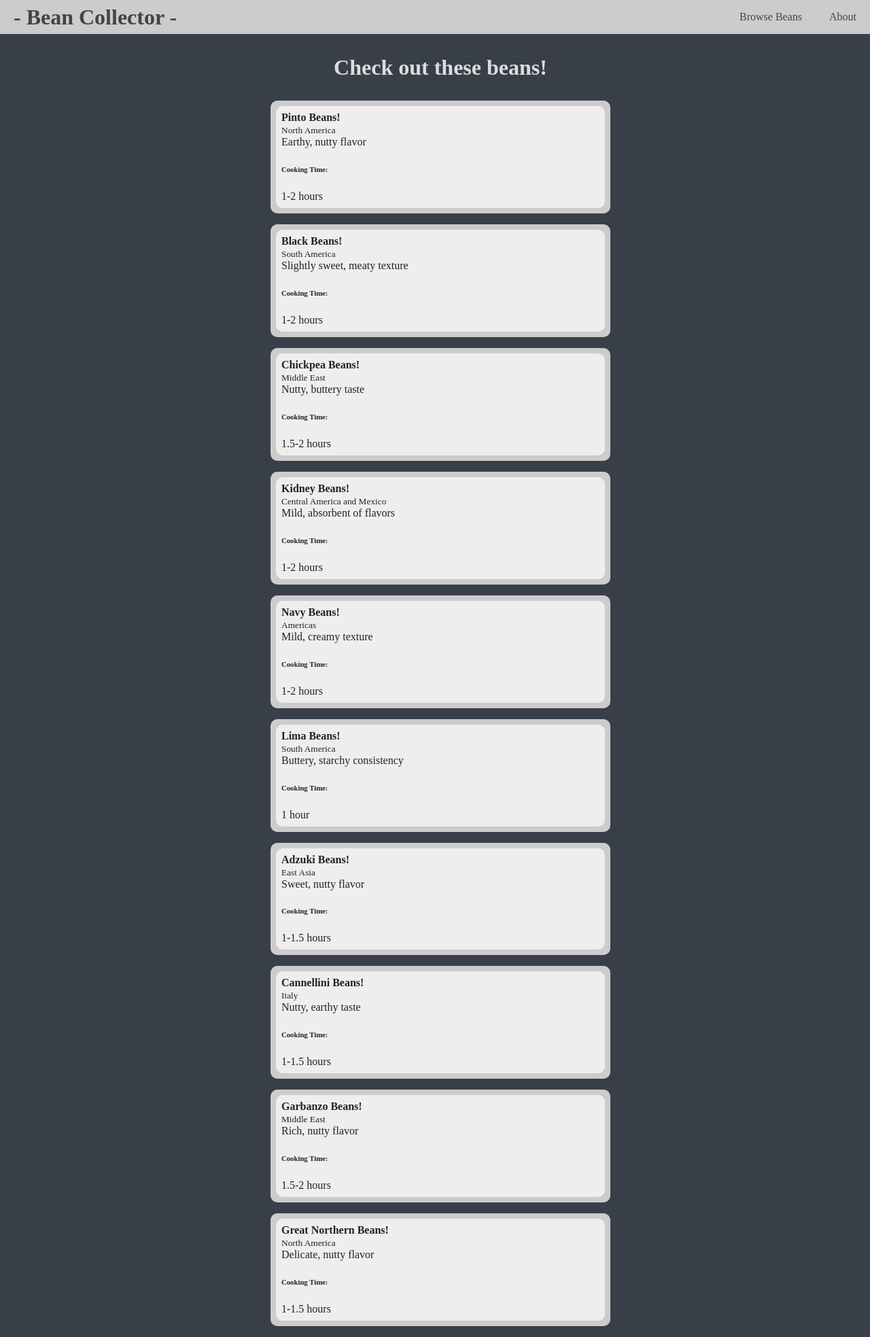
After one commit to TimHuitt/bean_collector, a Django app: page /beans/ in a window 1280 px wide. The commit adds this page. Shown: the whole page at 68% size. Run offline with Django 5.2, Linux system fonts and the light colour scheme.

Commit message:
update pages

```diff
--- a/main_app/css/style.css
+++ /dev/null
@@ -1,5 +0,0 @@
-body {
-  display: flex;
-  min-height: 100vh;
-  flex-direction: column;
-}
--- /dev/null
+++ b/main_app/static/css/style.css
@@ -0,0 +1,96 @@
+* {
+  box-sizing: border-box
+}
+body {
+  display: flex;
+  min-height: 100vh;
+  width: 100%;
+  flex-direction: column;
+  margin-top: 60px;
+  background-color: #393f48;
+  color: #ddd;
+}
+main {
+  display: flex;
+  flex-direction: column;
+  align-items: center;
+  width: 100%;
+}
+a {
+  color: inherit;
+  text-decoration: none;
+  font-style: normal;
+  font-weight: normal;
+  margin: 0;
+  padding: 0;
+  background: none;
+  border: none;
+}
+header {
+  display: flex;
+  justify-content: space-between;
+  align-items: center;
+  position: fixed;
+  top: 0;
+  left: 0;
+  width: 100%;
+  height: 50px;
+  color: #444;
+  background: #ccc;
+}
+.header-title {
+  display: flex;
+  align-items: center;
+  height: 50px;
+  padding-left: 20px;
+  cursor: pointer;
+}
+.header-title h1 {
+  margin: 0;
+}
+.header-links {
+  display: flex;
+}
+.header-links a {
+  display: flex;
+  align-items: center;
+  width: auto;
+  height: 50px;
+  padding: 0 20px;
+  cursor: pointer;
+}
+.header-links a:hover {
+  background: #fff;
+}
+.home-description {
+  max-width: 500px;
+  text-align: center;
+}
+.bean-container {
+  width: 100%;
+  max-width: 500px;
+  margin: 8px 0;
+  padding: 8px;
+  color: #222;
+  background: #ccc;
+  border-radius: 10px;
+}
+.bean-container h4,
+.bean-container p {
+  margin: 0;
+}
+.bean-wrapper {
+  padding: 8px;
+  background: #eee;
+  border-radius: 10px;
+  cursor: pointer;
+}
+.bean-wrapper:hover {
+  background:#fff;
+}
+.about-beans {
+  text-align: center;
+}
+.bean-legacy {
+  max-width: 400px;
+}
--- a/main_app/templates/about.html
+++ /dev/null
@@ -1,6 +0,0 @@
-{% extends 'base.html' %}
-{% block content %}
-
-<h1>about</h1>
-
-{% endblock %}
--- /dev/null
+++ b/main_app/templates/beans/index.html
@@ -0,0 +1,21 @@
+{% extends '../index.html' %}
+{% block content %}
+
+<h1>Check out these beans!</h1>
+
+{% for bean in beans %}
+  <div class="bean-container">
+    <div class="bean-wrapper">
+      <div class="bean-details">
+        <h4>{{bean.name}} Beans!</h4>
+        <small>{{bean.origin}}</small>
+        <p>{{bean.description}}</p>
+        <h6>Cooking Time:</h6>
+        <p>{{bean.cooking_time}}</p>
+      </div>
+    </div>
+  </div>
+{% endfor %}
+
+
+{% endblock %}
--- a/main_app/templates/home.html
+++ /dev/null
@@ -1,6 +0,0 @@
-{% extends 'base.html' %}
-{% block content %}
-
-<h1>Home</h1>
-
-{% endblock %}
--- a/main_app/templates/base.html
+++ b/main_app/templates/index.html
@@ -5,13 +5,28 @@
   <meta charset="UTF-8">
   <meta name="viewport" content="width=device-width, initial-scale=1.0">
   <meta http-equiv="X-UA-Compatible" content="ie=edge">
-  <title>Cat Collector</title>
-  <link rel="stylesheet" href="https://cdnjs.cloudflare.com/ajax/libs/materialize/1.0.0/css/materialize.min.css">
+  <title>Bean Collector</title>
   <link rel="stylesheet" type="text/css" href="{% static 'css/style.css' %}">
 </head>
 <body>
   <header>
-
+    <a href="/">
+      <div class="header-title">
+        <h1>- Bean Collector -</h1>
+      </div>
+    </a>
+    <div class="header-links">
+      <a href="/beans">
+        <div class="link-browse">
+          Browse Beans
+        </div>
+      </a>
+      <a href="/about">
+        <div class="link-about">
+          About
+        </div>
+      </a>
+    </div>
   </header>
   <main>
     {% block content %}
--- a/main_app/urls.py
+++ b/main_app/urls.py
@@ -4,4 +4,5 @@ from . import views
 urlpatterns = [
   path('', views.home, name='home'),
   path('about/', views.about, name='about'),
+  path('beans/', views.beans, name='beans'),
 ]
--- a/main_app/views.py
+++ b/main_app/views.py
@@ -1,8 +1,27 @@
 from django.shortcuts import render
+
+beanData = [
+    {'name': 'Pinto', 'origin': 'North America', 'description': 'Earthy, nutty flavor', 'cooking_time': '1-2 hours', 'image': ''},
+    {'name': 'Black', 'origin': 'South America', 'description': 'Slightly sweet, meaty texture', 'cooking_time': '1-2 hours', 'image': ''},
+    {'name': 'Chickpea', 'origin': 'Middle East', 'description': 'Nutty, buttery taste', 'cooking_time': '1.5-2 hours', 'image': ''},
+    {'name': 'Kidney', 'origin': 'Central America and Mexico', 'description': 'Mild, absorbent of flavors', 'cooking_time': '1-2 hours', 'image': ''},
+    {'name': 'Navy', 'origin': 'Americas', 'description': 'Mild, creamy texture', 'cooking_time': '1-2 hours', 'image': ''},
+    {'name': 'Lima', 'origin': 'South America', 'description': 'Buttery, starchy consistency', 'cooking_time': '1 hour', 'image': ''},
+    {'name': 'Adzuki', 'origin': 'East Asia', 'description': 'Sweet, nutty flavor', 'cooking_time': '1-1.5 hours', 'image': ''},
+    {'name': 'Cannellini', 'origin': 'Italy', 'description': 'Nutty, earthy taste', 'cooking_time': '1-1.5 hours', 'image': ''},
+    {'name': 'Garbanzo', 'origin': 'Middle East', 'description': 'Rich, nutty flavor', 'cooking_time': '1.5-2 hours', 'image': ''},
+    {'name': 'Great Northern', 'origin': 'North America', 'description': 'Delicate, nutty flavor', 'cooking_time': '1-1.5 hours', 'image': ''}
+]
+
 
 # Define the home view
 def home(request):
-  return render(request, 'home.html')
+  return render(request, 'home/index.html')
 
 def about(request):
-  return render(request, 'about.html')
+  return render(request, 'about/index.html')
+
+def beans(request):
+  return render(request, 'beans/index.html', {
+    'beans': beanData
+  })
```
Also changed, not shown: main_app/templates/about/index.html (added, +19 -0 lines), main_app/templates/home/index.html (added, +17 -0 lines), main_app/static/images/bean-banner.png (added), main_app/static/images/bean-collector.png (added).
